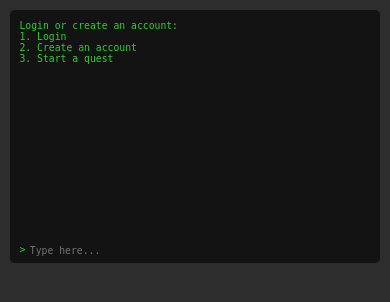
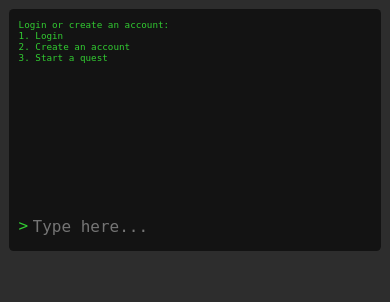
Before and after one commit to sasha-fedorov/emerald-heart, a Flask app: page / in a window 390 px wide. Shown: the top 302 px of the page. Run offline with Flask 3, Linux system fonts and the light colour scheme.

Commit message:
Fix input form zoom on mobile devices
Fix scaling formula

```diff
--- a/static/style.css
+++ b/static/style.css
@@ -1,6 +1,6 @@
 :root {
   /* main font formula */
-  font-size: min(calc(100vw / 40), calc(100vh / 28));
+  font-size: min(calc(100vw / 42), calc(100vh / 30));
   --font-color: limegreen;
   --bg-color: #131313;
   --bg-color-secondary: #2d2d2d;
@@ -34,8 +34,8 @@
 
 /* box around container */
 .box {
-  width: 40rem;
-  height: 28rem;
+  width: 42rem;
+  height: 30rem;
 
   position: fixed;
   inset: 0px;
@@ -46,7 +46,7 @@
 
 /* container with console and input */
 .container {
-  width: 38rem;
+  width: 40rem;
   height: 24rem;
   margin: 1rem;
   padding: 1rem 0;
@@ -73,9 +73,23 @@
 /* adjust height for mobile devices */
 @media (max-width: 768px) and (max-aspect-ratio: 3/4) {
   :root {
-    font-size: calc(100vw / 40);
+    font-size: calc(100vw / 42);
+    /* calculate optimal input font size */
+    --input-font-size: calc(max(calc(100vw / 42), 16px));
   }
 
+  /* setting font size of input to prevent zoom on form */
+  .input-container,
+  #input {
+    font-size: var(--input-font-size);
+  }
+
+  /* decrese output height on input form height*/
+  #output {
+    height: calc(22rem - var(--input-font-size));
+  }
+
+  /* disabling vertival middle aligment */
   .box {
     margin: 0;
   }
--- a/templates/index.html
+++ b/templates/index.html
@@ -5,7 +5,7 @@
   <title>Emerald Heart - The Dragon's Lair</title>
   <link rel="shortcut icon" href="{{ url_for('static', filename='favicon.png') }}">
   <meta charset="UTF-8">
-  <meta name="viewport" content="width=device-width, initial-scale=1.0">
+  <meta name="viewport" content="width=device-width, initial-scale=1.0, maximum-scale=1">
   <link rel="stylesheet" type="text/css" href="{{ url_for('static', filename='style.css') }}">
 </head>
 
```
